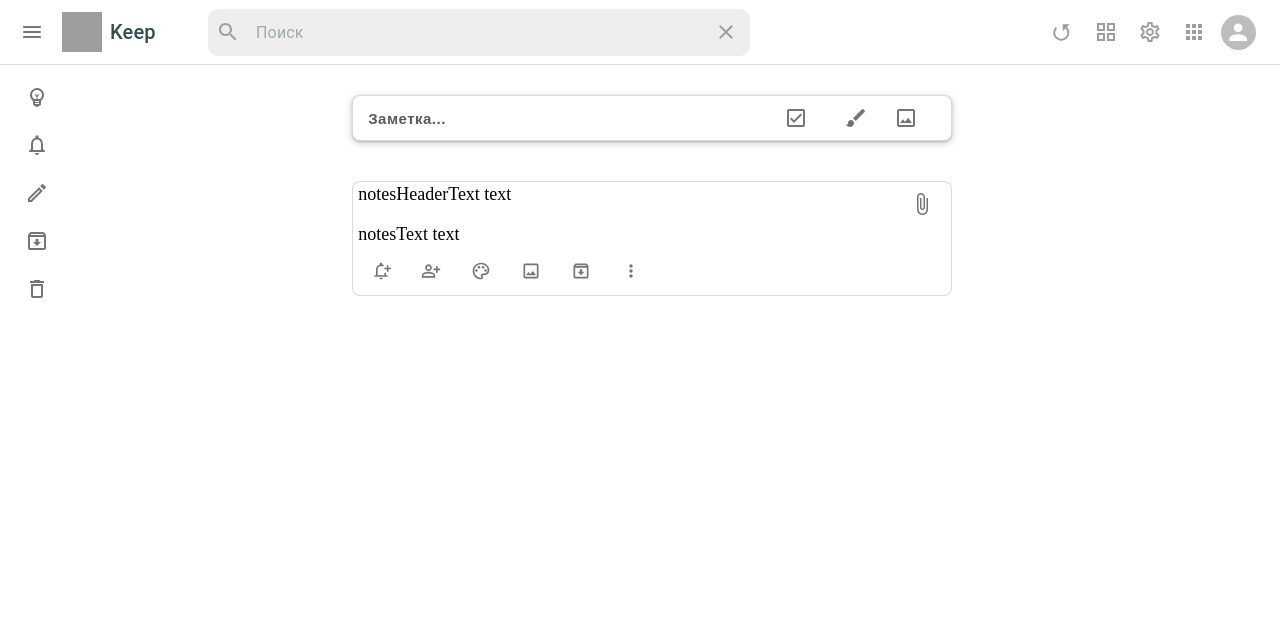
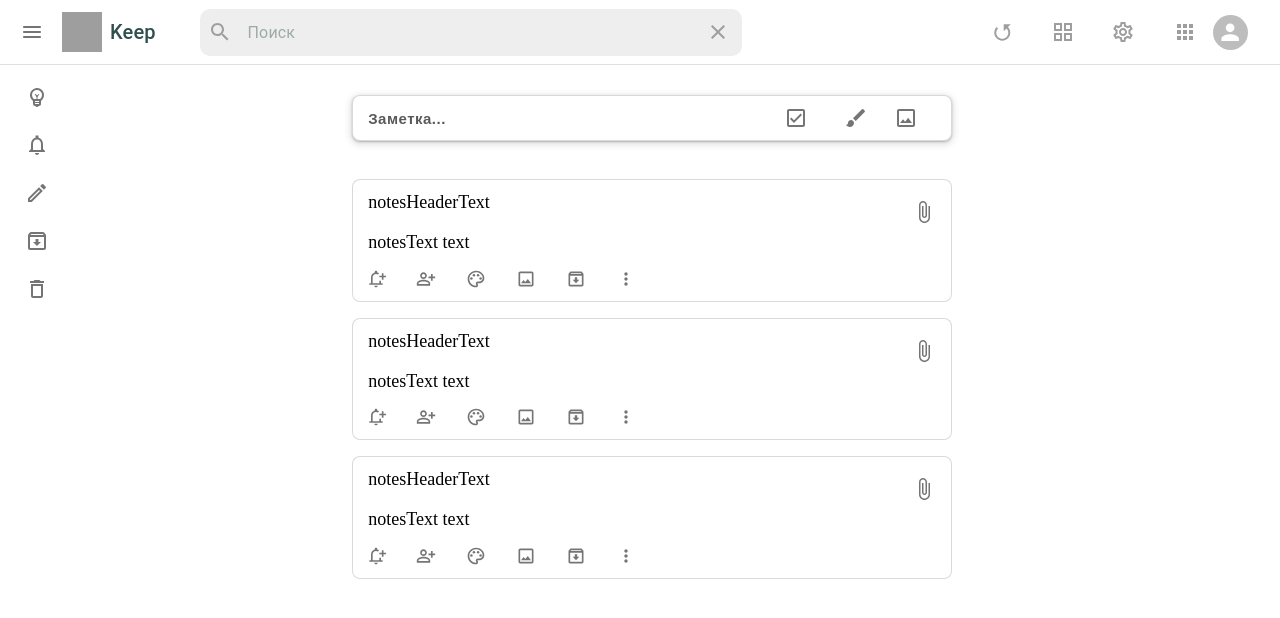
Before and after one commit to Dompower25/keep-google-testing, a React (Create React App) app: page / in a window 1280 px wide. Shown: the top 618 px of the page. Built offline with nearby package versions, Linux system fonts and the light colour scheme; grey boxes are pictures that could not be loaded.

Commit message:
this com-t about added tooltips and toggle leftmen

```diff
--- a/src/App.tsx
+++ b/src/App.tsx
@@ -1,15 +1,20 @@
-import React from "react";
+import React, { useCallback, useState } from "react";
 import Sidebar from "./component/sidebar/Sidebar";
 
 import WorkSpace from "./component/workSpace/WorkSpace";
 import "./style/App.css";
 
 function App() {
+  const [openLeftMenuBar, setOpenLeftMenuBar] = useState(false);
+
+  const toggleOpenLeftMenuBar = useCallback(() => {
+    setOpenLeftMenuBar((openLeftMenuBar) => !openLeftMenuBar);
+  }, []);
+
   return (
     <div className="App">
-      <Sidebar />
-
-      <WorkSpace />
+      <Sidebar toggleOpenLeftMenuBar={toggleOpenLeftMenuBar} />
+      <WorkSpace toggleOpen={openLeftMenuBar} />
     </div>
   );
 }
--- a/src/component/leftSideBar/leftSideBar.tsx
+++ b/src/component/leftSideBar/leftSideBar.tsx
@@ -1,4 +1,4 @@
-import * as React from "react";
+import React, { FC } from "react";
 import { styled, Theme, CSSObject } from "@mui/material/styles";
 import MuiDrawer from "@mui/material/Drawer";
 import List from "@mui/material/List";
@@ -52,33 +52,29 @@ const Drawer = styled(MuiDrawer, {
   }),
 }));
 
-export default function MiniDrawer() {
-  const [open, setOpen] = React.useState(false);
+interface ILeftSideBar {
+  toggleOpen: boolean;
+}
 
-  const handleDrawerOpen = () => {
-    setOpen(true);
-  };
-
-  const handleDrawerClose = () => {
-    setOpen(false);
-  };
+const LeftSideBar: FC<ILeftSideBar> = ({ toggleOpen }) => {
+  //opening state for hover left menu bar
 
   return (
     <Drawer
       variant="permanent"
-      open={open}
+      open={toggleOpen}
       sx={{
         flexBasis: "2%",
         "& .MuiDrawer-paper": {
           top: "65px",
-          boxShadow: open
+          boxShadow: toggleOpen
             ? "1px 1px 4px rgb(0 0 0 / 10%), 2px 5px 3px rgb(0 0 0 / 7%)"
             : "none",
           border: "none",
         },
       }}
     >
-      <List sx={{ pl: open ? 0 : "10px" }} onClick={handleDrawerOpen}>
+      <List sx={{ pl: toggleOpen ? 0 : "10px" }}>
         {[
           { text: "Заметки", icon: <EmojiObjectsOutlinedIcon /> },
           { text: "Напоминания", icon: <NotificationsNoneSharpIcon /> },
@@ -94,12 +90,12 @@ export default function MiniDrawer() {
               sx={{
                 height: "48px",
                 pr: "0px",
-                pl: open ? "-1px" : "5px",
+                pl: toggleOpen ? "-1px" : "5px",
                 "&:hover": {
-                  borderRadius: open ? "0 25px 25px 0" : "25px",
+                  borderRadius: toggleOpen ? "0 25px 25px 0" : "25px",
                 },
                 "&:focus": {
-                  borderRadius: open ? "0 25px 25px 0" : "50%",
+                  borderRadius: toggleOpen ? "0 25px 25px 0" : "50%",
                   backgroundColor: "#feefc3",
                 },
               }}
@@ -107,12 +103,12 @@ export default function MiniDrawer() {
               <ListItemIcon
                 sx={{
                   pl: "10px",
-                  mr: open ? "3px" : "auto",
+                  mr: toggleOpen ? "3px" : "auto",
                 }}
               >
                 {item.icon}
               </ListItemIcon>
-              <Typography sx={{ opacity: open ? 1 : "auto" }}>
+              <Typography sx={{ opacity: toggleOpen ? 1 : "auto" }}>
                 {item.text}
               </Typography>
             </ListItemButton>
@@ -121,4 +117,6 @@ export default function MiniDrawer() {
       </List>
     </Drawer>
   );
-}
+};
+
+export default LeftSideBar;
--- a/src/component/note/Notes.tsx
+++ b/src/component/note/Note.tsx
@@ -15,7 +15,7 @@ import { Box } from "@mui/system";
 import { getByPlaceholderText } from "@testing-library/react";
 
 const StyledNote = styled("div")(({ theme }) => ({
-  padding: "2px 5px 2px 5px",
+  padding: "12px 2px 0 0",
   boxSizing: "border-box",
   outline: "none",
   whiteSpace: "pre-wrap",
@@ -37,7 +37,6 @@ const StyledNote = styled("div")(({ theme }) => ({
 
 const CastomSpan = styled("span")(() => ({
   paddingRight: "14px",
-
 }));
 
 const CreatingNoteInput = styled(InputBase)(({ theme }) => ({
@@ -50,14 +49,12 @@ const CreatingNoteInput = styled(InputBase)(({ theme }) => ({
 
 const Notes = () => {
   const [notesText, setNotesText] = useState("notesText text");
-  const [notesHeaderText, setNotesHeaderText] = useState(
-    "notesHeaderText text"
-  );
+  const [notesHeaderText, setNotesHeaderText] = useState("notesHeaderText");
 
   return (
     <Box
       sx={{
-        margin: "10px 0",
+        margin: "8px 0",
         alignSelf: "center",
         minWidth: "600px",
       }}
@@ -68,15 +65,15 @@ const Notes = () => {
           sx={{
             display: "flex",
             justifyContent: "space-between",
-
+            padding: "0 5px 0 15px ",
           }}
         >
-          <span>{notesHeaderText}</span>
+          <Box>{notesHeaderText}</Box>
           <IconButton>
-            <AttachFileIcon fontSize="medium" sx={{ padding: "0px 4px" }} />
+            <AttachFileIcon fontSize="medium" />
           </IconButton>
         </Box>
-        <span>{notesText}</span>
+        <Box sx={{ padding: "0 15px" }}>{notesText}</Box>
         <Box
           sx={{
             display: "flex",
--- a/src/component/sidebar/Sidebar.tsx
+++ b/src/component/sidebar/Sidebar.tsx
@@ -1,18 +1,24 @@
-import * as React from "react";
+import React, { FC } from "react";
 import { AppBar, Divider, Toolbar } from "@mui/material";
 import SearchAppBar from "./search/SearchAppBar";
 import MenuMainBar from "./mainMenu/MenuMainBar";
 import AccountBar from "./accountBar/AccountBar";
 
-export default function Sidebar() {
+interface ISidebar {
+  toggleOpenLeftMenuBar: () => void;
+}
+
+const Sidebar: FC<ISidebar> = ({ toggleOpenLeftMenuBar }) => {
   return (
     <AppBar sx={{ bgcolor: "inherit", boxShadow: 0, zIndex: "5000" }}>
       <Toolbar sx={{ justifyContent: "space-between" }}>
-        <MenuMainBar />
+        <MenuMainBar toggleOpenLeftMenuBar={toggleOpenLeftMenuBar} />
         <SearchAppBar />
         <AccountBar />
       </Toolbar>
       <Divider />
     </AppBar>
   );
-}
+};
+
+export default Sidebar;
--- a/src/component/sidebar/accountBar/AccountBar.tsx
+++ b/src/component/sidebar/accountBar/AccountBar.tsx
@@ -2,7 +2,7 @@ import React from "react";
 import AppsIcon from "@mui/icons-material/Apps";
 import styled from "@emotion/styled";
 import { grey } from "@mui/material/colors";
-import { Avatar } from "@mui/material";
+import { Avatar, IconButton, Tooltip } from "@mui/material";
 
 const DivWrapper = styled("div")(({ theme }) => ({
   display: "flex",
@@ -13,8 +13,17 @@ const DivWrapper = styled("div")(({ theme }) => ({
 const AccountBar = () => {
   return (
     <DivWrapper>
-      <AppsIcon sx={{ color: grey[500], mr: "15px" }} />
-      <Avatar sx={{ width: "35px", height: "35px" }} />
+      <Tooltip title="Приложения">
+        <IconButton>
+          <AppsIcon sx={{ color: grey[500] }} />
+        </IconButton>
+      </Tooltip>
+
+      <Tooltip title="Аккаунт">
+        <IconButton>
+          <Avatar sx={{ width: "35px", height: "35px" }} />
+        </IconButton>
+      </Tooltip>
     </DivWrapper>
   );
 };
--- a/src/component/sidebar/mainMenu/MenuMainBar.tsx
+++ b/src/component/sidebar/mainMenu/MenuMainBar.tsx
@@ -1,8 +1,12 @@
-import React from "react";
-import { IconButton, Avatar, Typography, styled } from "@mui/material";
+import React, { FC } from "react";
+import { IconButton, Avatar, Typography, styled, Tooltip } from "@mui/material";
 import MenuRounded from "@mui/icons-material/MenuRounded";
 
-const MenuMainBar = () => {
+interface IMenuMainBar {
+  toggleOpenLeftMenuBar: () => void;
+}
+
+const MenuMainBar: FC<IMenuMainBar> = ({ toggleOpenLeftMenuBar }) => {
   const DivWrapper = styled("div")(({ theme }) => ({
     display: "flex",
     flexWrap: "nowrap",
@@ -13,9 +17,16 @@ const MenuMainBar = () => {
 
   return (
     <DivWrapper>
-      <IconButton edge="start" aria-label="menu" sx={{ marginRight: "10px"}}>
-        <MenuRounded fontSize="medium" />
-      </IconButton>
+      <Tooltip  title="Главное меню">
+        <IconButton
+          onClick={toggleOpenLeftMenuBar}
+          edge="start"
+          aria-label="menu"
+          sx={{ marginRight: "10px" }}
+        >
+          <MenuRounded fontSize="medium" />
+        </IconButton>
+      </Tooltip>
       <Avatar
         alt="Logo"
         src="https://www.gstatic.com/images/branding/product/1x/keep_2020q4_48dp.png"
--- a/src/component/sidebar/search/SearchAppBar.tsx
+++ b/src/component/sidebar/search/SearchAppBar.tsx
@@ -2,7 +2,7 @@ import React from "react";
 import { styled, alpha } from "@mui/material/styles";
 import SearchIcon from "@mui/icons-material/Search";
 import CloseIcon from "@mui/icons-material/Close";
-import { InputBase } from "@mui/material";
+import { IconButton, InputBase, Tooltip } from "@mui/material";
 import { grey } from "@mui/material/colors";
 import ReplayIcon from "@mui/icons-material/Replay";
 import GridViewOutlinedIcon from "@mui/icons-material/GridViewOutlined";
@@ -88,11 +88,21 @@ const SearchAppBar = () => {
         </CloseIconWrapper>
       </Search>
       <DivSetting>
-        <ReplayIcon
-          sx={{ color: grey[500], transform: "rotate(45deg)", mr: "20px" }}
-        />
-        <GridViewOutlinedIcon sx={{ color: grey[500], mr: "20px" }} />
-        <SettingsOutlinedIcon sx={{ color: grey[500] }} />
+        <Tooltip title="Обновить">
+          <IconButton sx={{ margin: "0 10px" }}>
+            <ReplayIcon sx={{ color: grey[500], transform: "rotate(45deg)" }} />
+          </IconButton>
+        </Tooltip>
+        <Tooltip title="Список">
+          <IconButton sx={{ margin: "0 10px" }}>
+            <GridViewOutlinedIcon sx={{ color: grey[500] }} />
+          </IconButton>
+        </Tooltip>
+        <Tooltip title="Настройки">
+          <IconButton sx={{ margin: "0 10px" }}>
+            <SettingsOutlinedIcon sx={{ color: grey[500] }} />
+          </IconButton>
+        </Tooltip>
       </DivSetting>
     </DivWrapper>
   );
--- a/src/component/workSpace/workSpace.tsx
+++ b/src/component/workSpace/workSpace.tsx
@@ -1,18 +1,29 @@
-import React from "react";
+import React, { FC } from "react";
 import "../workSpace/WorkSpaceModule.css";
 import LeftSideBar from "../leftSideBar/leftSideBar";
 import NoteCreatingBar from "../note/NoteCreatingBar";
-import InformationNote from "../note/InformationNote";
-import Notes from "../note/Notes";
+import Note from "../note/Note";
 import { Box } from "@mui/system";
 
-const WorkSpace = () => {
+interface IWorkSpace {
+  toggleOpen: boolean;
+}
+
+const WorkSpace: FC<IWorkSpace> = ({ toggleOpen }) => {
   return (
     <div className="workSpaceBox">
-      <LeftSideBar />
-      <Box sx={{width: "100%", padding: "0 30px", display: "flex", flexDirection: "column", justifyContent: "center"}}>
+      <LeftSideBar toggleOpen={toggleOpen} />
+      <Box
+        sx={{
+          width: "100%",
+          padding: "0 30px",
+          display: "flex",
+          flexDirection: "column",
+          justifyContent: "center",
+        }}
+      >
         <NoteCreatingBar />
-        <Notes />
+        <Note /> <Note /> <Note />
       </Box>
     </div>
   );
```
